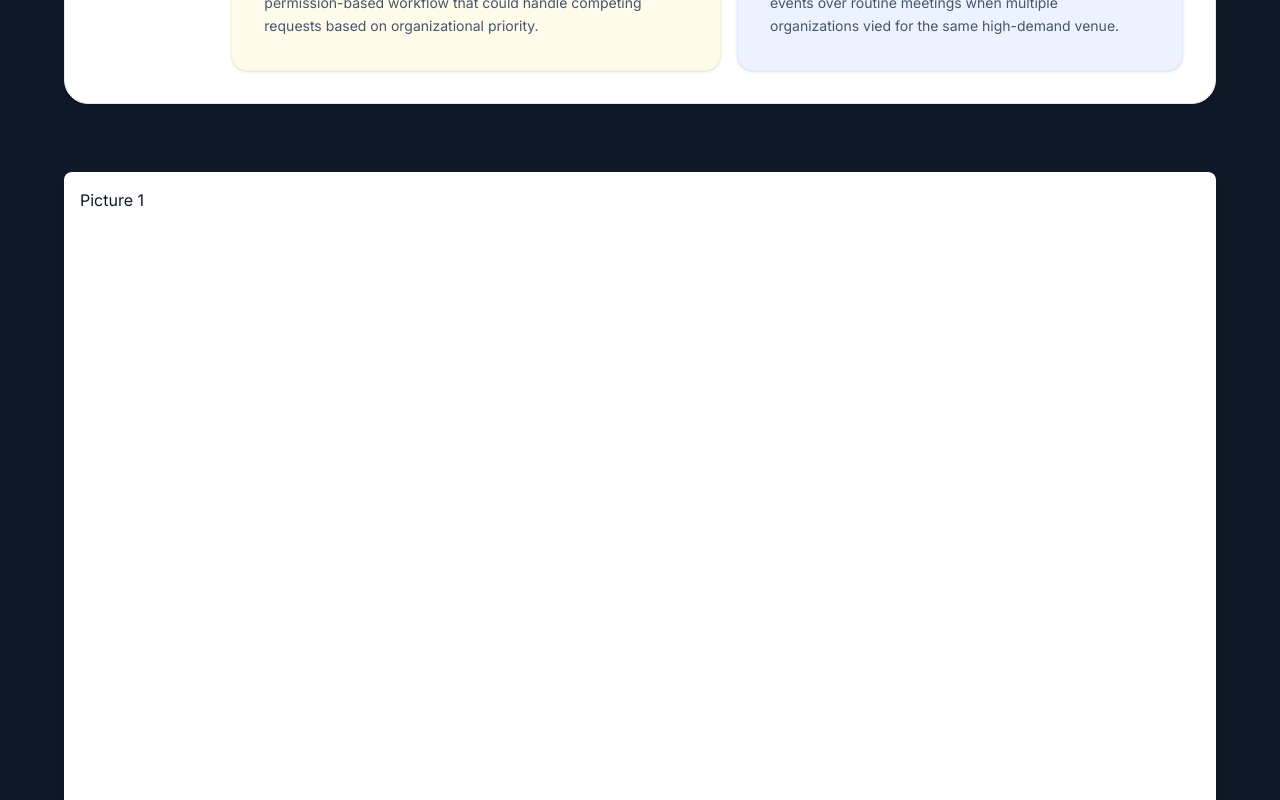
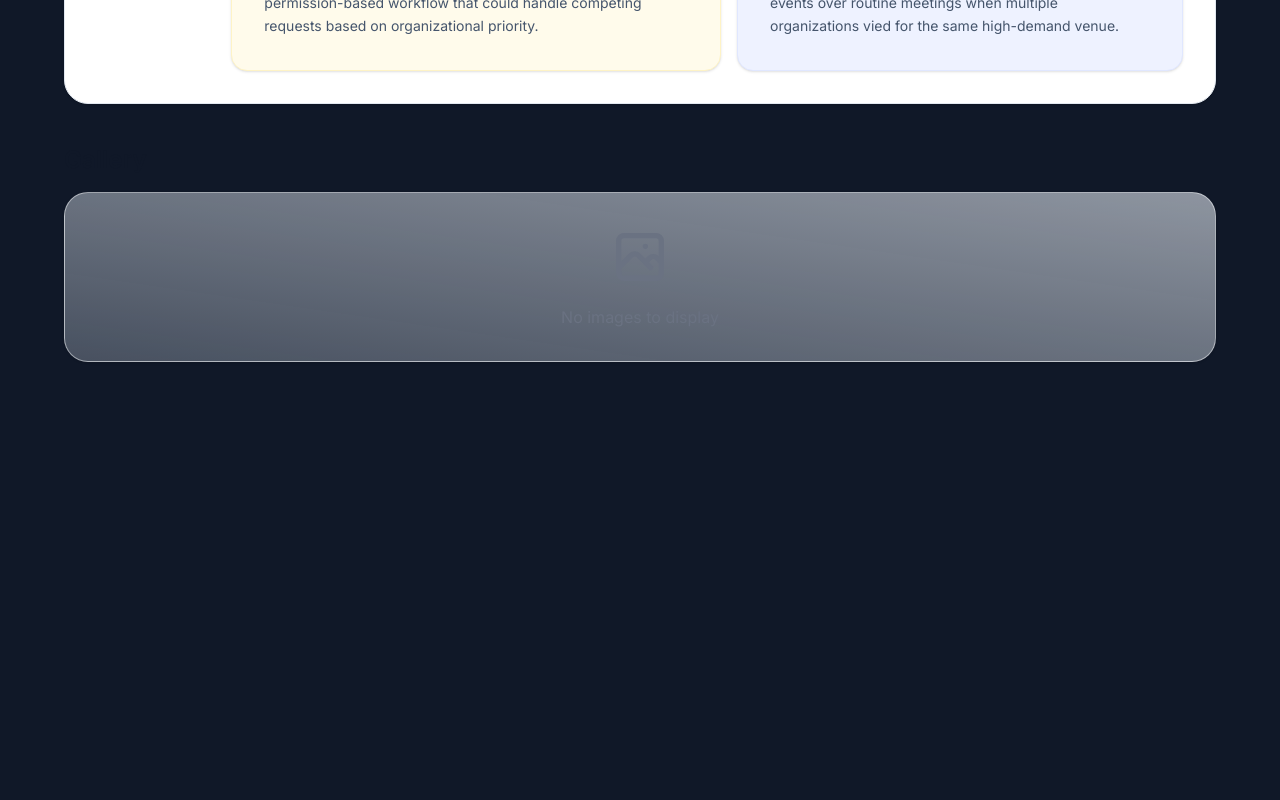
Before and after one commit to HarveyDangel/my-portfolio, a Next.js app: page /projects/1 in a window 1280 px wide. Shown: the part 1740-2540 px from the top of the page. After the commit the page ends 2122 px from the top, so only its background shows below. Built offline with nearby package versions, Linux system fonts and the light colour scheme.

Commit message:
feat: implement empty gallery component and update project detail layout

```diff
--- a/src/app/components/ui/card.tsx
+++ b/src/app/components/ui/card.tsx
@@ -10,36 +10,10 @@ interface CardProps {
 }
 
 export default function Card({ children, className = "" }: CardProps) {
-   const containerRef = useRef<HTMLDivElement>(null);
-
-   useEffect(() => {
-      const container = containerRef.current;
-      if (!container) return;
-
-      const handleMouseMove = (e: MouseEvent) => {
-         const rect = container.getBoundingClientRect();
-         const x = e.clientX - rect.left;
-         const y = e.clientY - rect.top;
-
-         container.style.setProperty("--x", `${x}px`);
-         container.style.setProperty("--y", `${y}px`);
-      };
-
-      container.addEventListener("mousemove", handleMouseMove);
-      return () => container.removeEventListener("mousemove", handleMouseMove);
-   }, []);
-
    return (
       <div
-         ref={containerRef}
-         className={`rounded-[8px] bg-white lg:text-[16px] shadow-lg text-wrap w-full
+         className={`rounded-3xl bg-gradient-to-br from-slate-50 to-white lg:text-[16px] shadow-sm text-wrap w-full border border-slate-200
          relative
-         before:absolute before:content-[''] before:w-[100px] before:h-[100px]
-         before:bg-gradient-to-tr before:from-indigo-200 before:to-amber-200 before:rounded-full before:blur-[50px]
-         before:opacity-0 before:transition-opacity before:duration-300
-         before:-z-10 before:left-[var(--x,50%)] before:top-[var(--y,50%)]
-         before:-translate-x-1/2 before:-translate-y-1/2
-         hover:before:opacity-100
          ${className}`}
       >
          {children}
--- /dev/null
+++ b/src/app/components/ui/emptyGallery.tsx
@@ -0,0 +1,22 @@
+
+export default function EmptyGallery() {
+   return (
+      <div className="flex flex-col items-center justify-center h-full text-gray-500">
+         <svg
+            xmlns="http://www.w3.org/2000/svg"
+            className="h-16 w-16 mb-4"
+            fill="none"
+            viewBox="0 0 24 24"
+            stroke="currentColor"
+         >
+            <path
+               strokeLinecap="round"
+               strokeLinejoin="round"
+               strokeWidth={2}
+               d="M4 16l4.586-4.586a2 2 0 012.828 0L16 16m-2-2l1.586-1.586a2 2 0 012.828 0L20 14m-6-6h.01M6 20h12a2 2 0 002-2V6a2 2 0 00-2-2H6a2 2 0 00-2 2v12a2 2 0 002 2z"
+            />
+         </svg>
+         <p>No images to display</p>
+      </div>
+   );
+}
--- a/src/app/components/ui/glasspane.tsx
+++ b/src/app/components/ui/glasspane.tsx
@@ -32,7 +32,7 @@ export default function GlassPane({ children, className = "" }: GlassPaneProps)
 	return (
 		<div
 			ref={containerRef}
-			className={`rounded-[8px] border-1 border-white/60 bg-gradient-to-tr from-white/10 to-white/20 lg:text-[16px] shadow-lg text-wrap w-full
+			className={`border border-slate-50/50 bg-gradient-to-tr from-slate-300/30 to-slate-200/60 lg:text-[16px] shadow-sm text-wrap w-full
          relative
          before:absolute before:content-[''] before:w-[100px] before:h-[100px]
          before:bg-gradient-to-tr before:from-indigo-600 before:to-green-600 before:rounded-full before:blur-[50px]
--- a/src/app/data/projects.ts
+++ b/src/app/data/projects.ts
@@ -145,7 +145,7 @@ export const projects: ProjectDetails[] = [
 			},
 			security: {
 				title: "Security Audit",
-				metric: "4 Layer Protection",
+				metric: "2 Layer Protection",
 				details:
 					"Implement SQL Injection prevention, and bcrypt password hashing.",
 			},
--- a/src/app/projects/[id]/page.tsx
+++ b/src/app/projects/[id]/page.tsx
@@ -2,9 +2,12 @@
 import { projects } from "@/app/data/projects";
 import { notFound } from "next/navigation";
 
-import Card from "@/app/components/ui/card";
+
+// import Card from "@/app/components/ui/card";
 import ProjectHero from "../components/projectHero";
 import ProjectBento from "../components/projectBento";
+import GlassPane from "@/app/components/ui/glasspane";
+import EmptyGallery from "@/app/components/ui/emptyGallery";
 
 // Make the component async
 export default async function ProjectDetail({
@@ -47,12 +50,12 @@ export default async function ProjectDetail({
 							technologies={project.technologies}
 						/>
 						{/* Project Gallery */}
-						<div className="scroll-mt-25 mt-5" id="gallery">
+						<div className="scroll-mt-25 mt-10" id="gallery">
 							<h3 className="text-2xl font-semibold mb-4">Gallery</h3>
 							{/* Project Images */}
-							<Card className="p-4 h-200">
-								<h3>Picture 1</h3>
-							</Card>
+							<GlassPane className="p-8 mb-5 rounded-3xl">
+								<EmptyGallery/>
+							</GlassPane>
 						</div>
 					</div>
 				</div>
```
